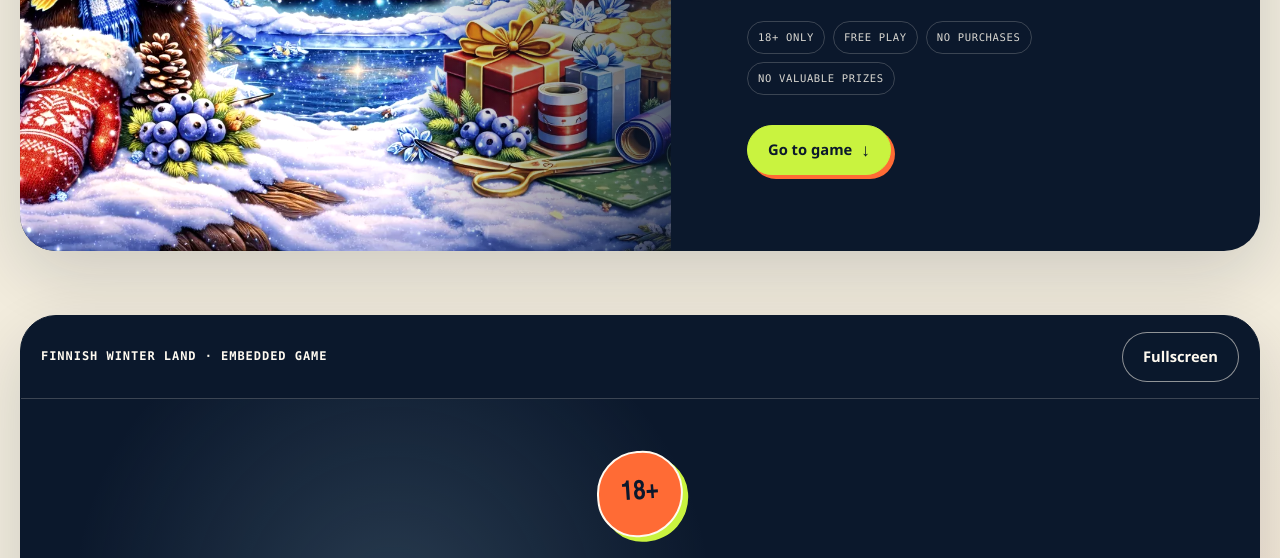
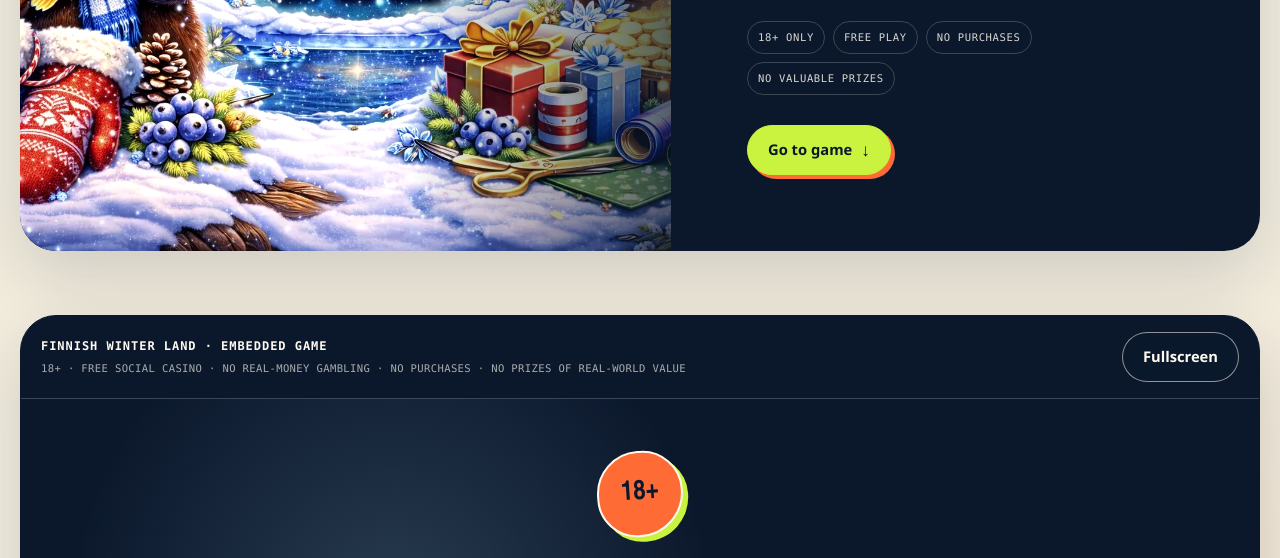
Before and after one commit to j2oOrg/newparhaatsuomi-games-ppc-social-casino, a website: page winterland.html in a window 1280 px wide. Shown: the part 502-1060 px from the top of the page. Drawn offline with Linux system fonts and the light colour scheme.

Commit message:
Keep game disclosures visible during play

```diff
--- a/styles.css
+++ b/styles.css
@@ -1335,8 +1335,13 @@ main {
   box-shadow: var(--shadow);
 }
 
+#play-game {
+  scroll-margin-top: 96px;
+}
+
 .play-stage__top {
   display: flex;
+  flex-wrap: wrap;
   align-items: center;
   justify-content: space-between;
   gap: 18px;
@@ -1345,10 +1350,26 @@ main {
   color: var(--paper-bright);
 }
 
+.play-stage__identity {
+  min-width: 0;
+  display: grid;
+  flex: 1 1 520px;
+  gap: 4px;
+}
+
 .play-stage__top strong {
   font-family: var(--mono);
   font-size: 0.75rem;
   letter-spacing: 0.08em;
+  text-transform: uppercase;
+}
+
+.play-stage__notice {
+  color: rgba(255, 250, 240, 0.65);
+  font-family: var(--mono);
+  font-size: 0.66rem;
+  letter-spacing: 0.035em;
+  line-height: 1.45;
   text-transform: uppercase;
 }
 
--- a/winterland.html
+++ b/winterland.html
@@ -47,7 +47,10 @@
 
     <section class="section section--compact" id="play-game" aria-labelledby="play-title">
       <div class="play-stage" data-play-stage>
-        <div class="play-stage__top"><strong>Finnish Winter Land · Embedded game</strong><button class="button button--ghost" type="button" data-fullscreen>Fullscreen</button></div>
+        <div class="play-stage__top">
+          <div class="play-stage__identity"><strong>Finnish Winter Land · Embedded game</strong><span class="play-stage__notice">18+ · Free social casino · No real-money gambling · No purchases · No prizes of real-world value</span></div>
+          <button class="button button--ghost" type="button" data-fullscreen>Fullscreen</button>
+        </div>
         <div class="play-stage__frame">
           <div class="play-stage__placeholder" data-game-placeholder>
             <div class="play-stage__disc" aria-hidden="true">18+</div>
```
Also changed, not shown: cinnamon-bun-drop.html (+4 -1 lines).
